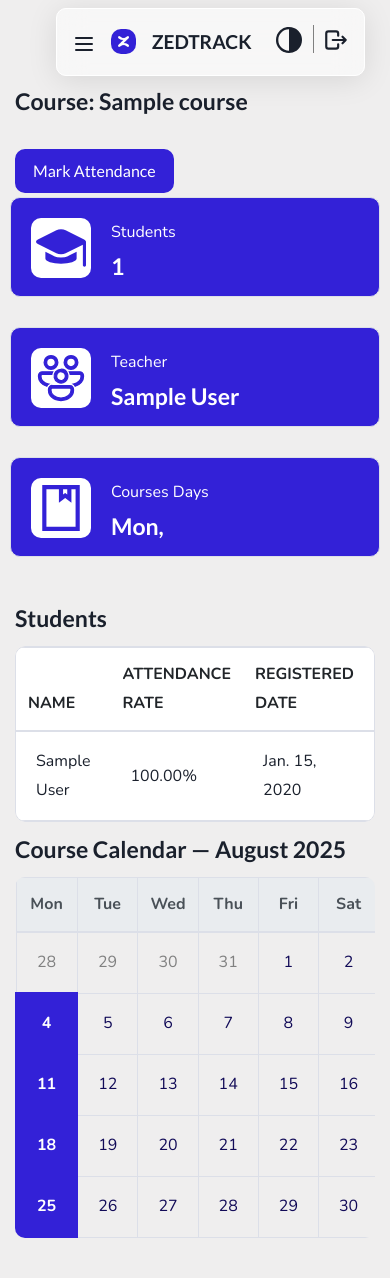
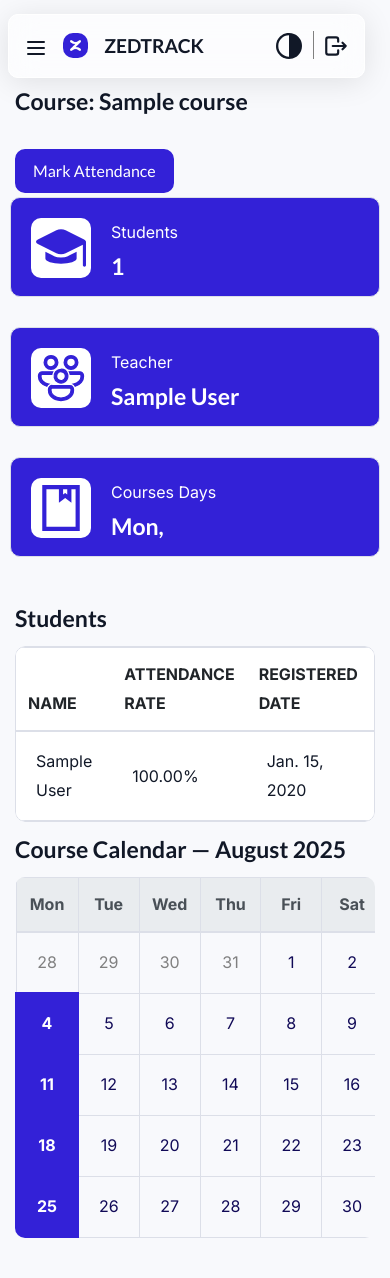
Before and after one commit to usmonaliyev-s/zedtrack, a Django app: page /courses/details/1/ in a window 390 px wide. Run offline with Django 5.2, Linux system fonts and the light colour scheme; a user stored in the database is signed in; tables that the repository leaves empty hold one stand-in row (values such as "Sample post"); parts of the project's set-up code (start-up, migrations or seed data) failed here and were passed over; some libraries are stand-ins or nearby versions.

Commit message:
update base.html

```diff
--- a/static/assets/css/custom.css
+++ b/static/assets/css/custom.css
@@ -84,10 +84,10 @@
 }
  :root {
      --background-color: #ffffff;
-     --main-background-color: #e5e3e395;
-     --text-color: #1a202c;
+     --main-background-color: #f8f9fc;
+     --text-color: #111827;
      --main-color: #3321d7;
-     --main-hover-color: #2a1ab4;
+     --main-hover-color: #5b4cf0;
 }
  [data-theme="dark"] {
      --background-color: #000000;
--- a/templates/base.html
+++ b/templates/base.html
@@ -12,6 +12,7 @@
       <link href="https://fonts.googleapis.com/css2?family=Roboto:wght@400;500;700&display=swap" rel="stylesheet">
       <link href="https://fonts.googleapis.com/css2?family=Nunito:wght@400;600;700&display=swap" rel="stylesheet">
       <link href="https://fonts.googleapis.com/css2?family=Roboto:wght@400;500;700&display=swap" rel="stylesheet">
+      <link href="https://fonts.googleapis.com/css2?family=Inter:wght@400;600;700&display=swap" rel="stylesheet">
       <link rel="stylesheet" href="{% static 'assets/css/backend-plugin.min.css' %}" />
       <link rel="stylesheet" href="{% static 'assets/css/backend.css?v=1.0.0' %}" />
       <link rel="stylesheet" href="{% static 'assets/css/custom.css' %}" />
@@ -23,7 +24,7 @@
    </head>
    <style>
       body {
-      font-family: 'Nunito', sans-serif;"
+       font-family: 'Inter', sans-serif;
       }
       .errbox {
       display: flex;
@@ -92,14 +93,6 @@
       right: 6px;
       }
       }
-      @media (max-width: 768px) {
-      .left-nav-menu {
-      top: 0px;
-      }
-      .iq-top-navbar {
-      width: 100%;
-      }
-      }
    </style>
    <style>
       #sidebar.collapsed #user-info {
@@ -116,6 +109,20 @@
       /* When sidebar is collapsed */
       #sidebar.collapsed ~ .iq-top-navbar {
       width: 92%;  /* keep only 8px gap */
+      }
+
+      .left-nav-menu {
+         top: 18px;
+      }
+
+      @media (max-width: 767px) {
+      .iq-top-navbar {
+         width: 91.5%;
+         margin-right: 0px;
+      }
+      .left-nav-menu {
+         top: 0px;
+      }
       }
    </style>
    <body>
@@ -231,7 +238,7 @@
                </div>
             </div>
          </div>
-         <div class="iq-top-navbar" style="border-radius: 10px; margin-top: 8px; margin-left: 25px; margin-right: 25px;">
+         <div class="iq-top-navbar" style="border-radius: 10px; margin-top: 14px; margin-left: 25px; margin-right: 25px;">
             <div class="iq-navbar-custom">
                <nav class="navbar navbar-expand-lg navbar-light p-0 d-flex align-items-center justify-content-between">
                   <div class="iq-navbar-logo d-flex align-items-center justify-content-between">
@@ -297,7 +304,7 @@
                     labels: data.labels,
                     datasets: [{
                         data: data.values,
-                        borderColor: ['rgb(60 25 220)', 'blue', 'green', "grey", "rgb(92 11 214)"],
+                        borderColor: ['#5b4cf0', 'blue', 'green', "grey", "rgb(92 11 214)"],
                         backgroundColor: 'white'
                     }]
                 }
@@ -318,8 +325,8 @@
                     datasets: [{
                         label: 'Attendance Records',
                         data: dataPoints.values,
-                        backgroundColor: 'rgb(92 11 214)',
-                        borderColor: 'rgb(92 11 214)',
+                        backgroundColor: '#5b4cf0',
+                        borderColor: '#5b4cf0',
                         borderWidth: 1
                     }]
                 },
```
Also changed, not shown: templates/dashboard.html (+7 -7 lines).
